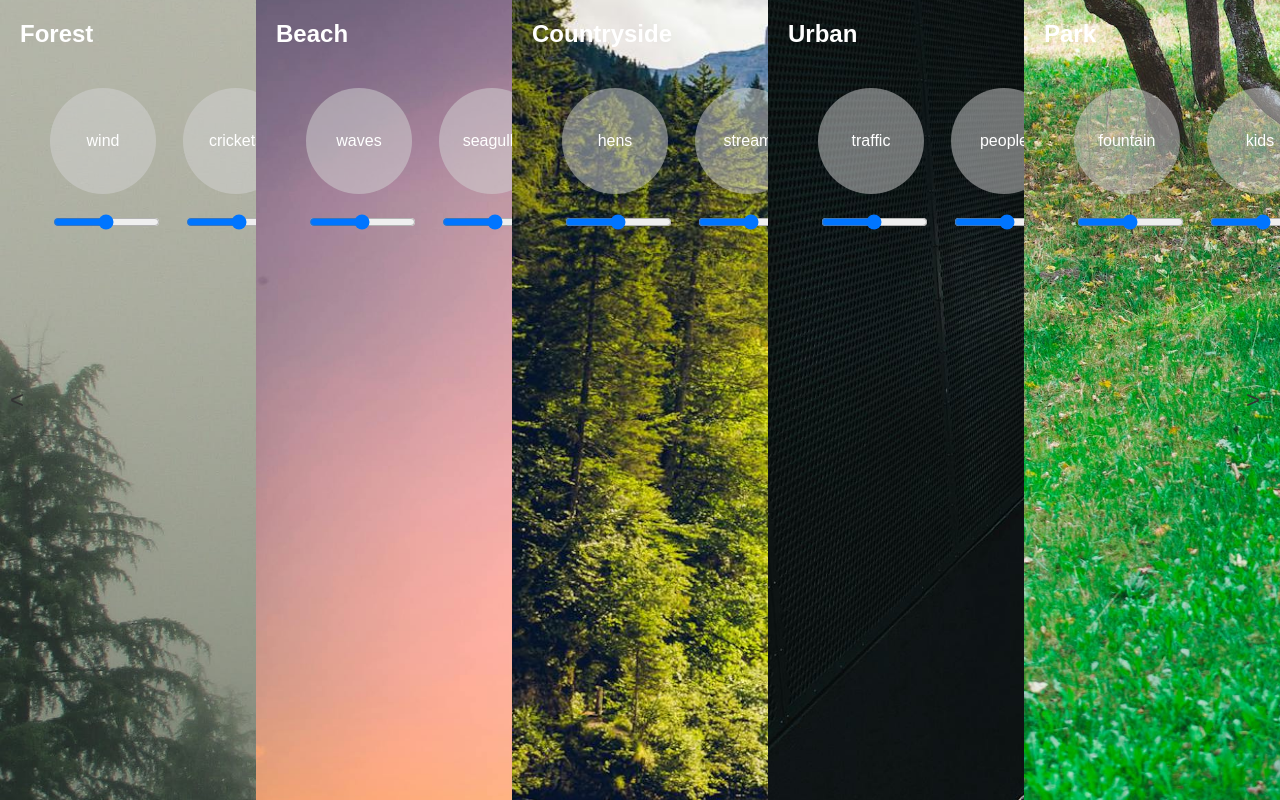
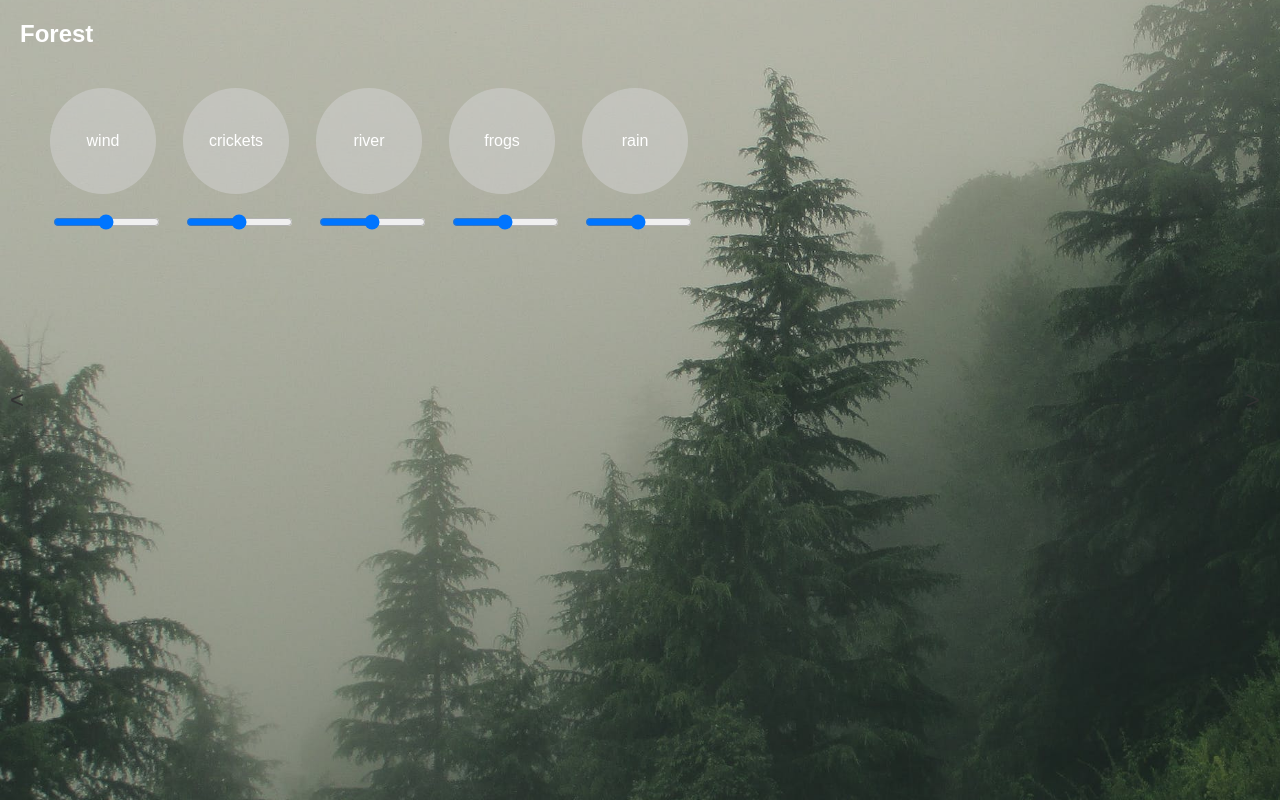
Before and after one commit to sealedhermit/peacefulsleep, a React (Create React App) app: page / in a window 1280 px wide. Built offline with nearby package versions, Linux system fonts and the light colour scheme.

Commit message:
fix panes

```diff
--- a/src/Pane.js
+++ b/src/Pane.js
@@ -114,7 +114,7 @@ const Pane = ({ title }) => {
   };
 
   return (
-    <div style={{ scrollSnapType: 'x mandatory', overflowX: 'scroll' }}>
+    <div style={{ display: 'flex', justifyContent: 'center' }}>
       <div style={paneStyle}>
         <h2 style={titleStyle}>{title}</h2>
         <div style={tileContainerStyle}>
```
